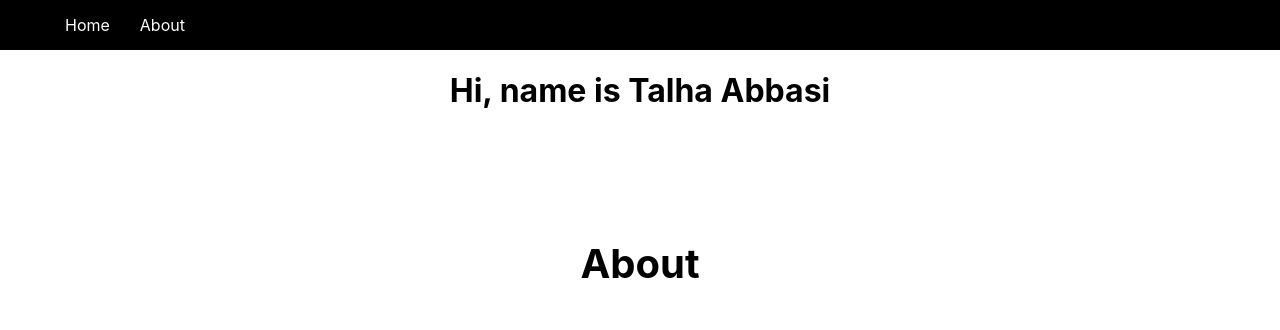
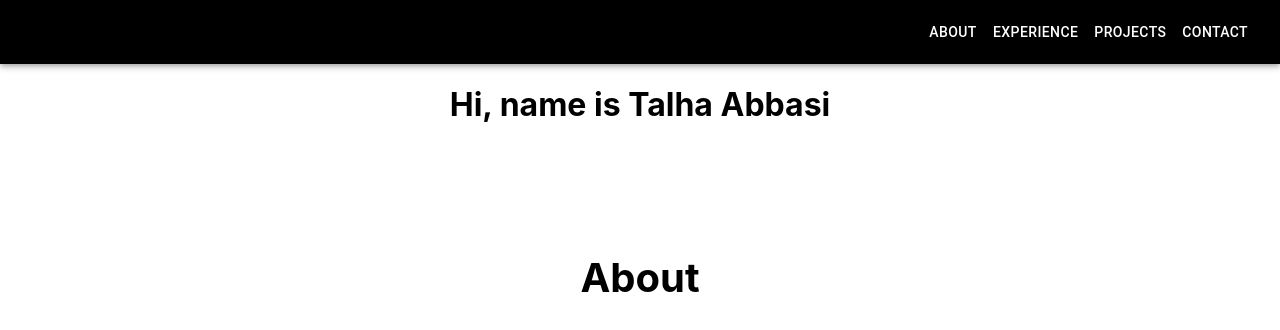
Before and after one commit to talhaabbasi/portfolio, a Next.js app: page /about in a window 1280 px wide. Shown: the top 330 px of the page. Built offline with nearby package versions, Linux system fonts and the light colour scheme.

Commit message:
Edit NavBar

```diff
--- a/components/Nav.js
+++ b/components/Nav.js
@@ -1,19 +1,37 @@
-import navStyles from '../styles/Nav.module.css'
-import Link from 'next/link'
+import navStyles from "../styles/Nav.module.css"
+import React from "react"
+import { makeStyles } from "@material-ui/core/styles"
+import AppBar from "@material-ui/core/AppBar"
+import Toolbar from "@material-ui/core/Toolbar"
+import Typography from "@material-ui/core/Typography"
+import Button from "@material-ui/core/Button"
 
-import React from 'react'
+const useStyles = makeStyles((theme) => ({
+  root: {
+    flexGrow: 1,
+  },
+  title: {
+    flexGrow: 1,
+  },
+  appBar: {
+    backgroundColor: "black",
+  },
+}))
 
-export default function Nav() {
-	return (
-		<nav className={navStyles.nav}>
-			<ul>
-				<li>
-					<Link href='/'>Home</Link>
-				</li>
-				<li>
-					<Link href='/about'>About</Link>
-				</li>
-			</ul>
-		</nav>
-	)
+export default function ButtonAppBar() {
+  const classes = useStyles()
+
+  return (
+    <div className={classes.root}>
+      <AppBar position="static" className={classes.appBar}>
+        <Toolbar>
+          <Typography className={classes.title}></Typography>
+          <Button color="inherit">About</Button>
+          <Button color="inherit">Experience</Button>
+          <Button color="inherit">Projects</Button>
+          <Button color="inherit">Contact</Button>
+        </Toolbar>
+      </AppBar>
+    </div>
+  )
 }
```
